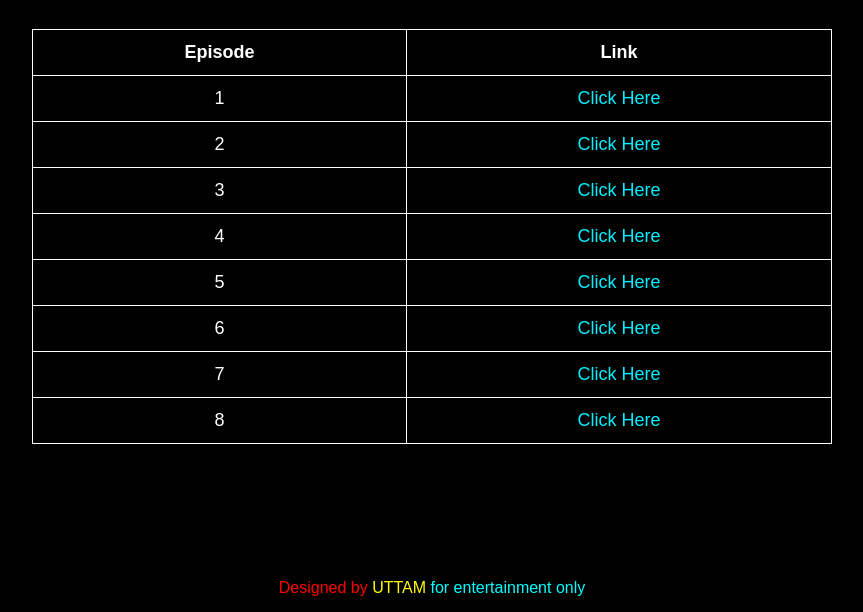
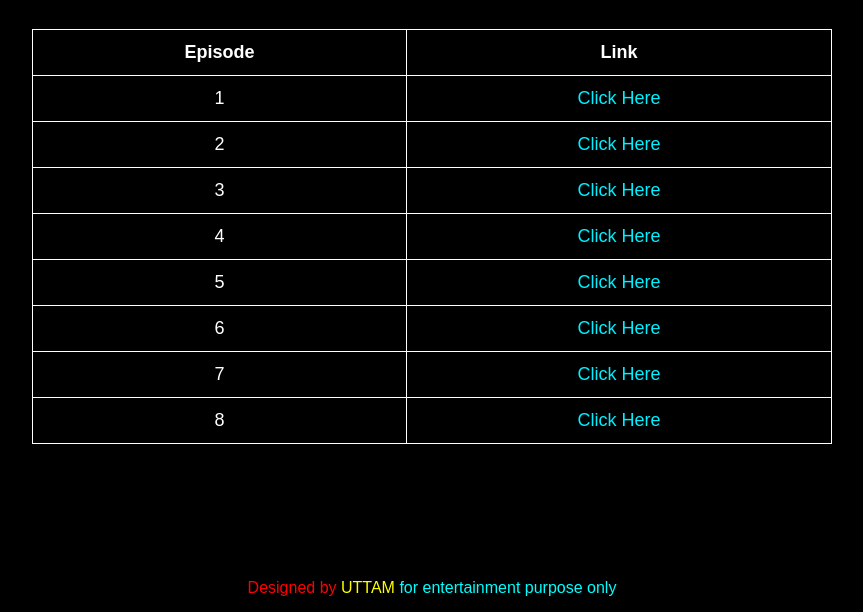
Before and after one commit to itsmeuttu/Panchyat_S4, a plain HTML site: page index.html in a window 1280 px wide. Shown: the part 188-800 px from the top of the page, without its empty margins (208-1071 px from the left). Drawn offline with Linux system fonts and the light colour scheme.

Commit message:
Update index.html

```diff
--- a/index.html
+++ b/index.html
@@ -105,7 +105,7 @@
   <div class="footer">
     <span class="red">Designed by</span>
     <span class="yellow"> UTTAM </span>
-    <span class="cyan">for entertainment only</span>
+    <span class="cyan">for entertainment purpose only</span>
   </div>
 </body>
 </html>
```
